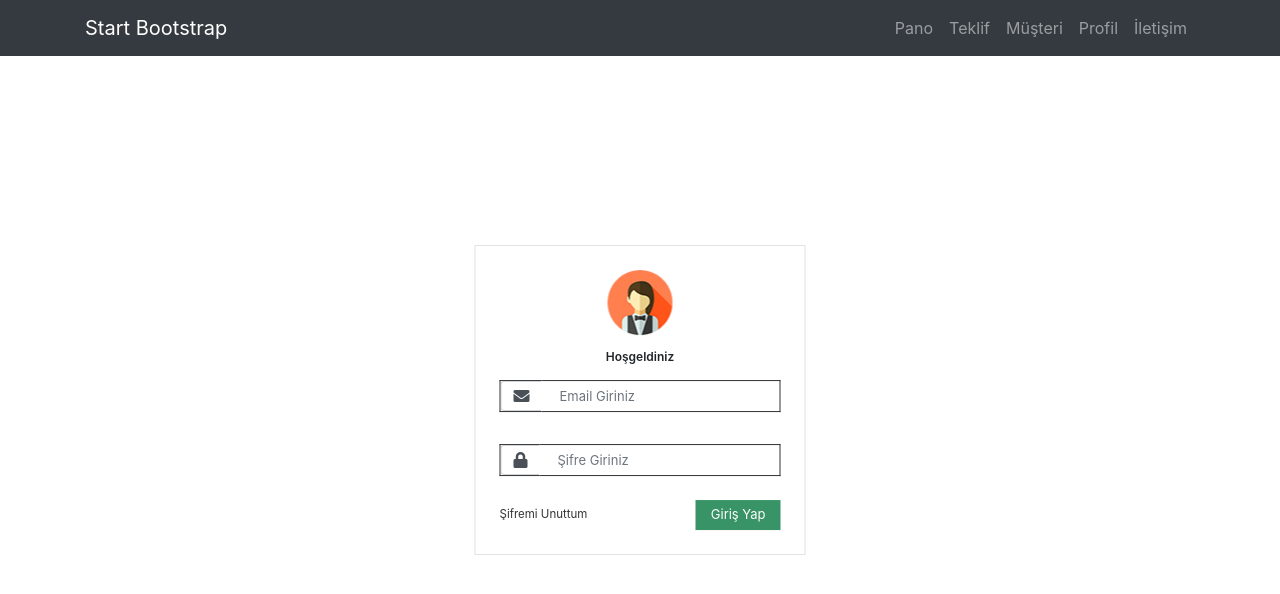
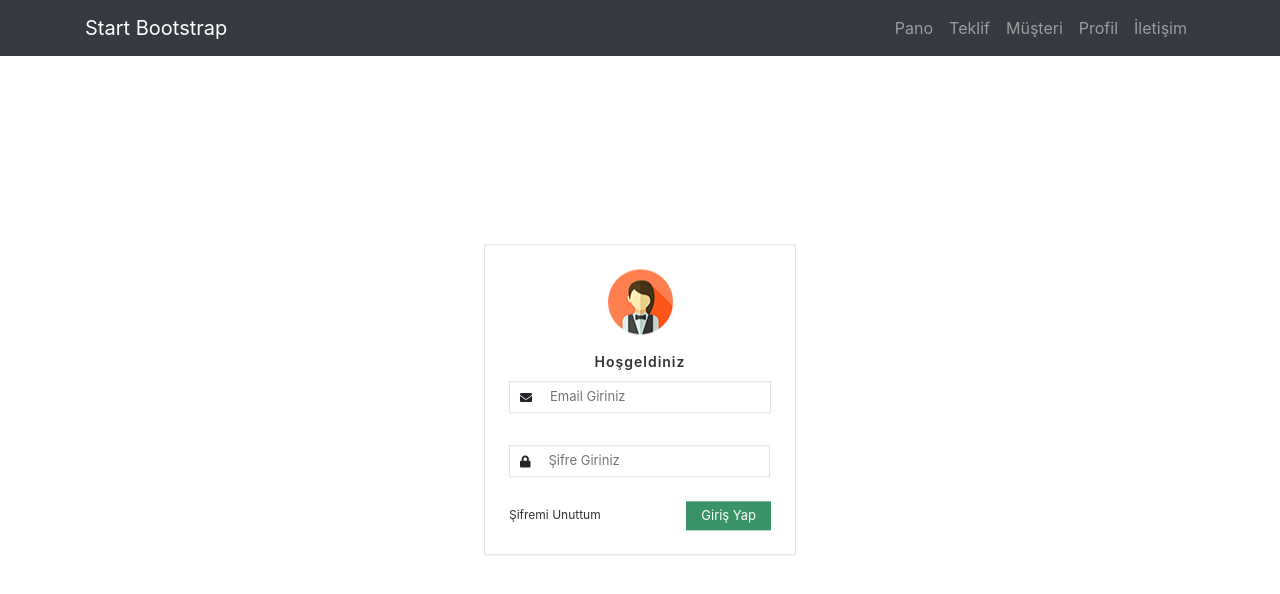
Before and after one commit to tolgagnydnn/teklifsts, a Vue app in the folder web/: page /login in a window 1280 px wide. Shown: the top 594 px of the page. Built offline with nearby package versions, Linux system fonts and the light colour scheme.

Commit message:
Login sayfası cssler düzeltilip tekrardan tasarlandı.

```diff
--- a/web/src/assets/scss/common/login.scss
+++ b/web/src/assets/scss/common/login.scss
@@ -1,5 +1,3 @@
-
-/*Login*/
 .login {
   position: absolute;
   top: 50%;
@@ -7,53 +5,62 @@
   transform: translate(-50%, -50%);
   text-align: center;
 
-  h1 {
-    margin-top: 15px;
-    font-size: 12px;
-    font-weight: 600;
+  &__form {
+    border: solid 1px #dddd;
+    padding: 1.5rem;
   }
 
-  form {
-    border: solid 1px #dddd;
-    padding: 1.5rem;
+  &__title {
+    @include mainTitle;
+    margin-top: 20px;
+    font-size: 14px;
+  }
 
-    .form-control {
+  &__prepend {
+    margin-right: 0;
+    border: solid 1px;
+    border-color: #dddd;
+    border-right: none;
+  }
+
+  &__icon {
+    background: none;
+    border-right: none;
+    padding:7px 0 0 10px;
+    font-size: 12px;
+  }
+
+  &__input {
     max-width: 100%;
     max-height: 32px;
-      padding: 9px 18px 10px;
+    padding: 10px 18px 10px 18px;
     font-size: 13px;
     resize: none;
-      border: none;
-      border: 1px solid #333;
+    border: 1px solid #dddd;
     border-radius: 0;
     background: none;
     color: #333;
     border-left: none;
-
     &:focus {
       outline: 0;
       box-shadow: none;
     }
   }
 
-    .input-group-text {
-      background: none;
-      border-right: none;
+  &__forgotpassword{
+    float:left
   }
-
-    .input-group-prepend {
-      margin-right: 0;
-      border: solid 1px;
-      border-color: #333;
-      border-right: none;
-    }
-    .sifre {
+  &__password{
+    @include mainContent;
+    font-size: 12px;
     text-decoration: none;
-      font-size: 11.5px;
+    &:hover {
       color:$black;
     }
-
-    .loginBtn {
+  }
+  &__btn {
+    float: right;
+  }
   button {
     background: $green;
     border: none;
@@ -63,5 +70,3 @@
     font-size: 13px;
   }
 }
-  }
-}
--- a/web/src/components/Login.vue
+++ b/web/src/components/Login.vue
@@ -4,34 +4,34 @@
   <div class="container">
     <div class="row">
       <div class="col-lg-12 col-md-12 col-sm-12 col-12 d-flex justify-content-center align-items-center">
-        <form>
+        <form class="login__form">
           <img src="images/userlogo.png" />
-          <h1> Hoşgeldiniz </h1>
+          <h1 class="login__title"> Hoşgeldiniz </h1>
           <div class="form-group py-2">
             <div class="mb-0 input-group">
-              <span class="input-group-prepend">
-                <div class="input-group-text">
+              <span class="login__prepend">
+                <div class="login__icon">
                   <i class="fas fa-envelope"> </i>
                 </div>
               </span>
-              <input v-model.trim="kullanicigiris.eposta" class="form-control" type="email" placeholder="Email Giriniz" />
+              <input v-model.trim="kullanicigiris.eposta" class="login__input" type="email" placeholder="Email Giriniz" />
             </div>
           </div>
           <div class="form-group py-2">
             <div class="mb-0 input-group">
-              <span class="input-group-prepend">
-                <div class="input-group-text">
+              <span class="login__prepend">
+                <div class="login__icon">
                   <i class="fas fa-lock"> </i>
                 </div>
               </span>
-              <input v-model="kullanicigiris.sifre" class="form-control" type="password" autocomplete="off" placeholder="Şifre Giriniz" />
+              <input v-model="kullanicigiris.sifre" class="login__input" type="password" autocomplete="off" placeholder="Şifre Giriniz" />
             </div>
           </div>
-          <div class="float-left">
-            <a href="#" class="sifre"> Şifremi Unuttum </a>
+          <div class="login__forgotpassword">
+            <a href="#" class="login__password"> Şifremi Unuttum </a>
           </div>
 
-          <div class="loginBtn float-right">
+          <div class="login__btn">
             <button type="submit"> Giriş Yap </button>
           </div>
         </form>
```
Lines whose indentation alone changed are shown as unchanged.
